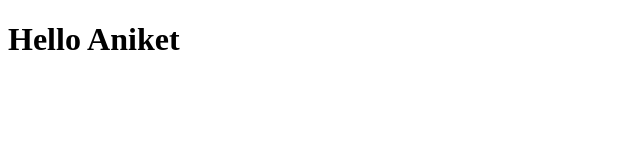
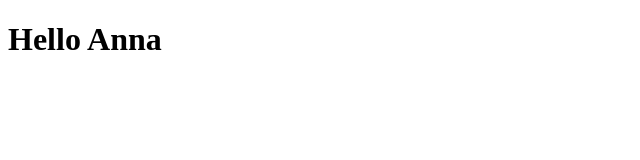
Before and after one commit to aniketkapdule/Test_Project, a plain HTML site: page index.html in a window 1280 px wide. Shown: the full height of the page, 0-640 px from the left. Drawn offline with Linux system fonts and the light colour scheme.

Commit message:
commit on 'master'

```diff
--- a/index.html
+++ b/index.html
@@ -6,6 +6,6 @@
     <title>Hello</title>
 </head>
 <body>
-    <h1>Hello Aniket</h1>
+    <h1>Hello Anna</h1>
 </body>
 </html>
```
